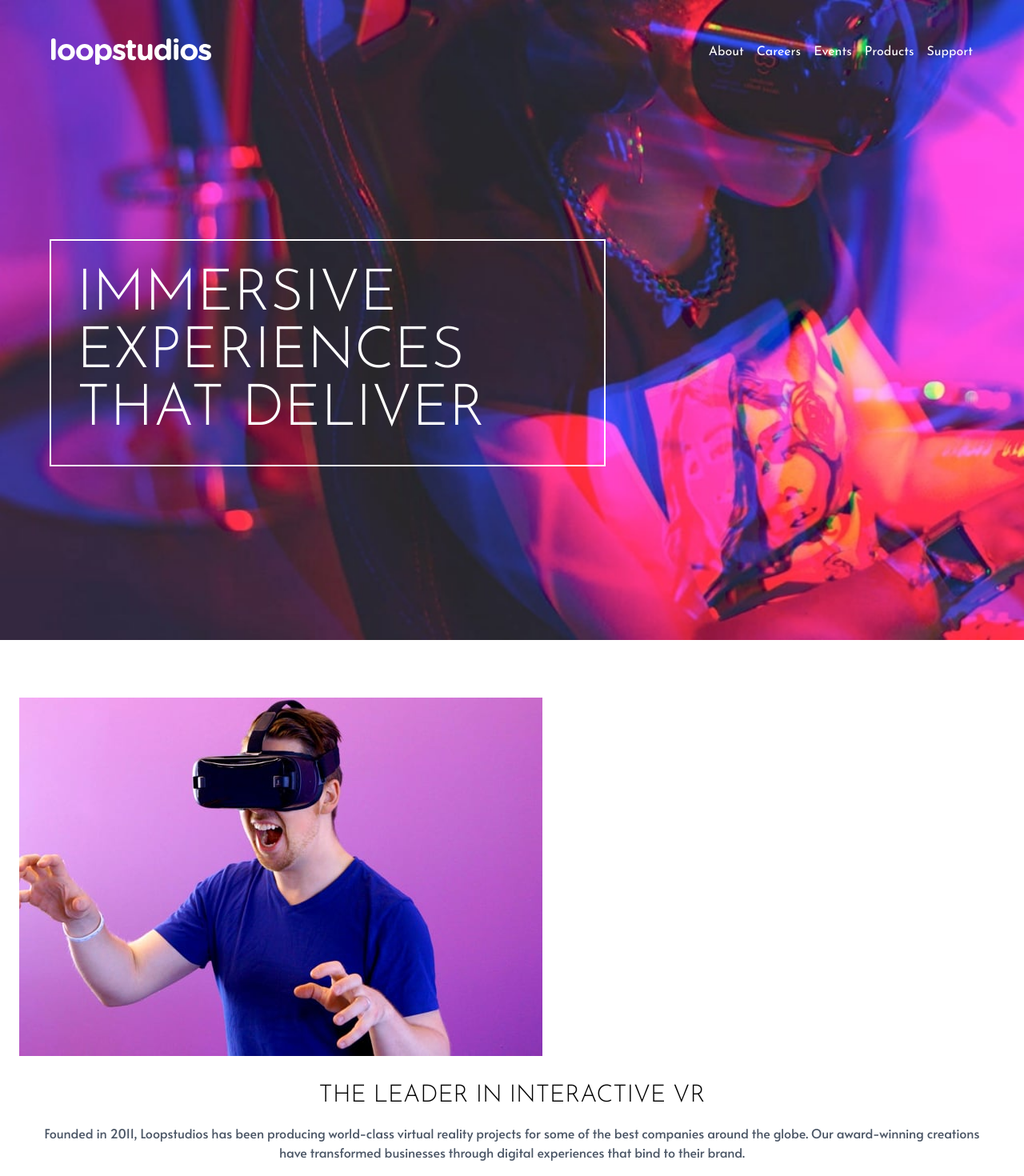
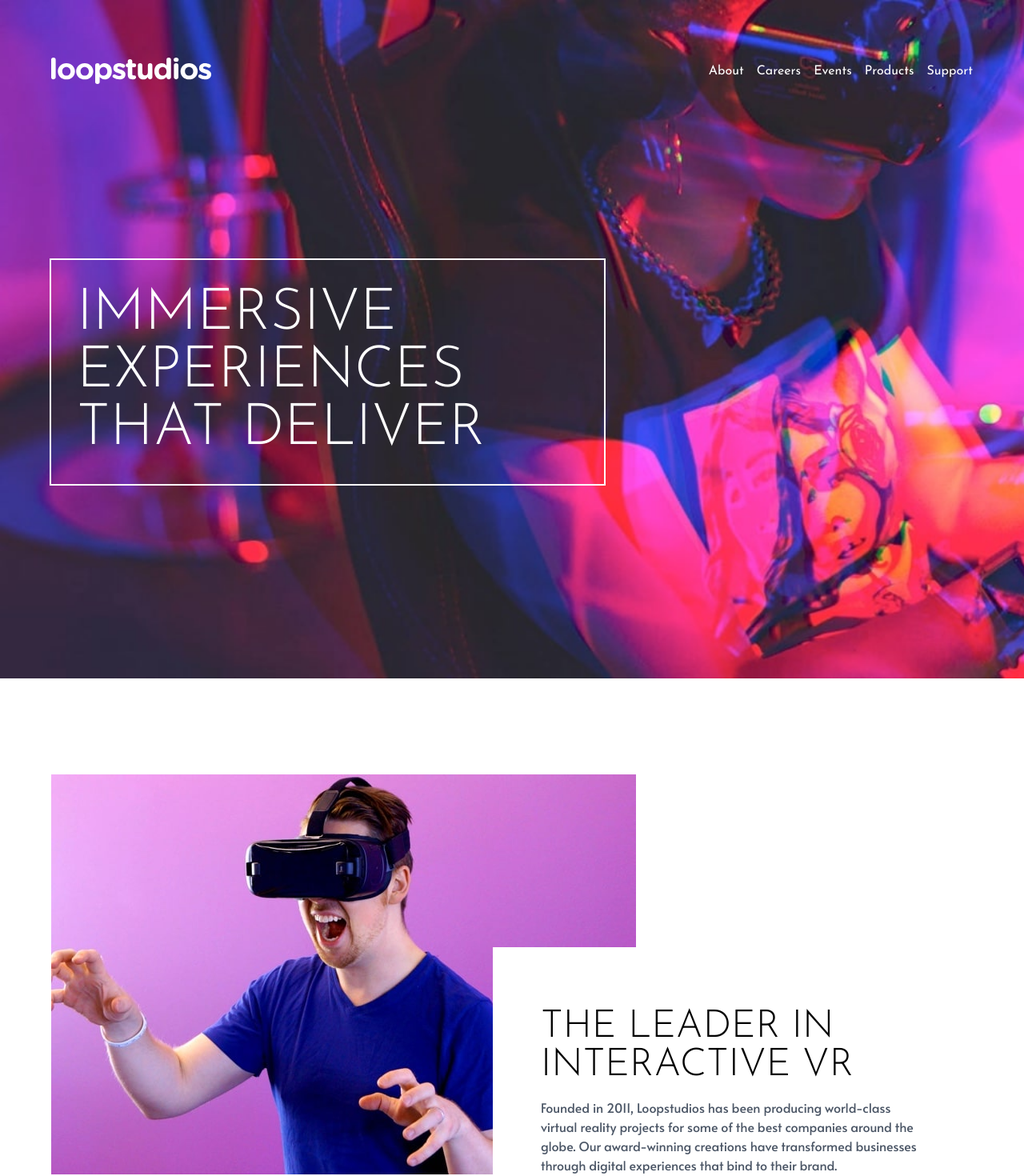
Before and after one commit to Kanchana-Kaushal/loopstudios-landing-page, a React (Vite) app: page / in a window 1280 px wide. Shown: the top 1470 px of the page at 80% size. Built offline with nearby package versions, Linux system fonts and the light colour scheme.

Commit message:
made about section responsive

```diff
--- a/src/components/About.jsx
+++ b/src/components/About.jsx
@@ -1,13 +1,20 @@
 function About() {
   return (
-    <article className="my-12 p-6 text-center">
+    <article className="relative mx-auto my-12 max-w-6xl p-6 text-center md:my-30 md:p-0 md:text-left">
       <img
         src="/public/images/mobile/image-interactive.jpg"
         alt="person wearing a VR Headset interating with it"
+        className="md:hidden"
       />
 
-      <div className="p-4">
-        <h2 className="my-4 text-3xl font-light uppercase">
+      <img
+        src="/public/images/desktop/image-interactive.jpg"
+        alt="person wearing a VR Headset interating with it"
+        className="hidden md:block"
+      />
+
+      <div className="bg-White right-0 -bottom-15 p-4 md:absolute md:max-w-150 md:p-15">
+        <h2 className="my-4 text-3xl font-light uppercase md:text-5xl">
           The leader in interactive VR
         </h2>
         <p className="font-alata text-gray-600">
--- a/src/components/Hero.jsx
+++ b/src/components/Hero.jsx
@@ -2,7 +2,7 @@ import NavBar from "./NavBar";
 
 function Hero() {
   return (
-    <header className="bg-[url(/public/images/mobile/image-hero.jpg)] bg-cover p-6 md:bg-[url(/public/images/desktop/image-hero.jpg)] md:p-0">
+    <header className="bg-[url(/public/images/mobile/image-hero.jpg)] bg-cover p-6 md:bg-[url(/public/images/desktop/image-hero.jpg)]">
       <div className="mx-auto flex min-h-screen max-w-6xl flex-col">
         <NavBar />
 
```
